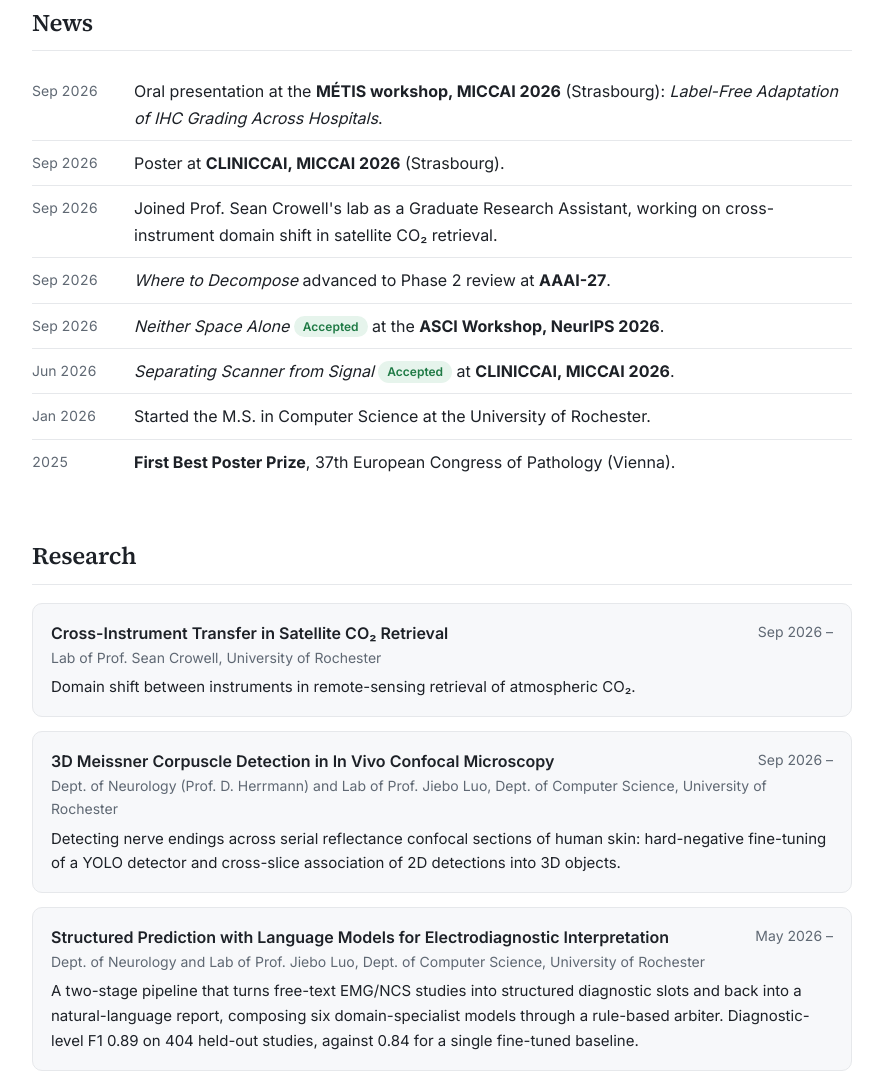
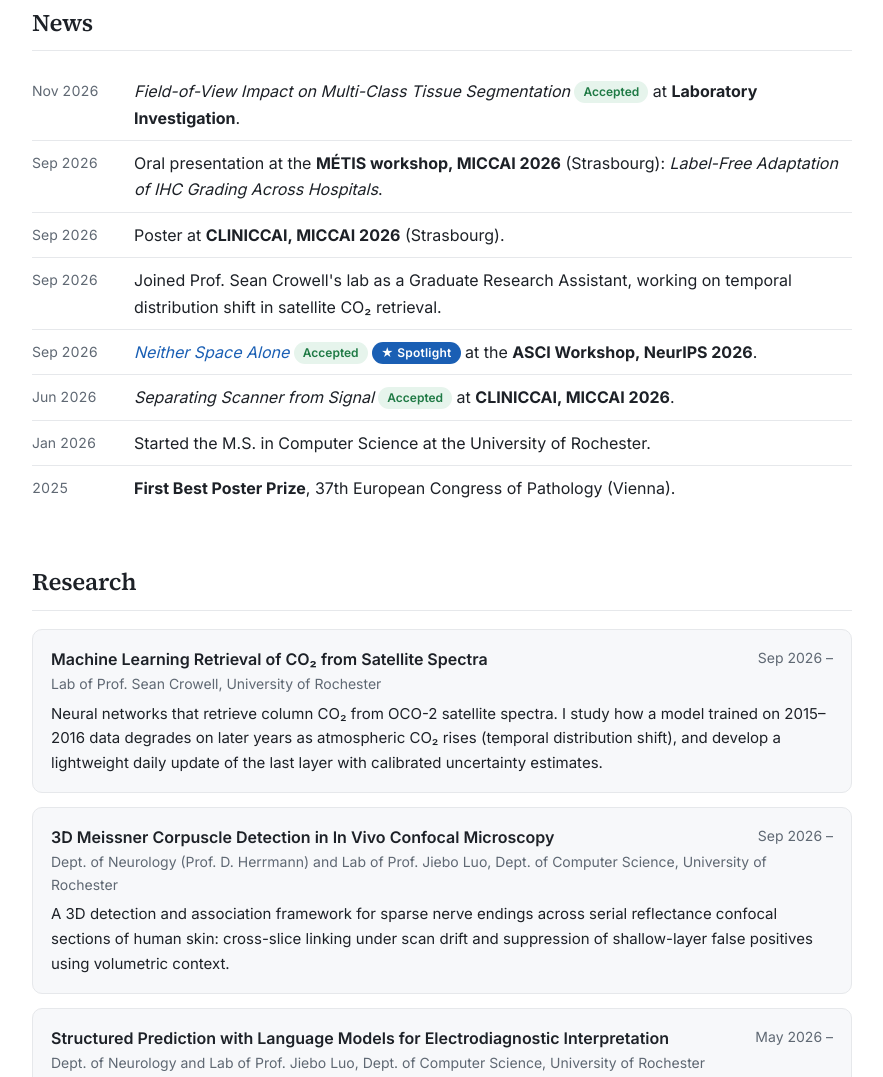
Before and after one commit to jongwoonalee/jongwoonalee.github.io, a plain HTML site: page index.html in a window 1280 px wide. Shown: the part 873-1950 px from the top of the page, without its empty margins (198-1081 px from the left). Drawn offline with Linux system fonts and the light colour scheme.

Commit message:
Revise project and publication information in index.html
Updated project descriptions and publication details in index.html.

```diff
--- a/index.html
+++ b/index.html
@@ -177,6 +177,7 @@
 
         .badge.ok { color: var(--ok); background: var(--ok-soft); }
         .badge.wait { color: var(--wait); background: var(--wait-soft); }
+        .badge.spot { color: var(--bg); background: var(--accent); letter-spacing: 0.02em; }
 
         /* Research projects */
         .projects { display: grid; gap: 14px; }
@@ -294,6 +295,9 @@
     <section>
         <h2>News</h2>
         <ul class="news">
+            <li><span class="date">Nov 2026</span>
+                <span><em>Field-of-View Impact on Multi-Class Tissue Segmentation</em> <span class="badge ok">Accepted</span> at
+                <strong>Laboratory Investigation</strong>.</span></li>
             <li><span class="date">Sep 2026</span>
                 <span>Oral presentation at the <strong>MÉTIS workshop, MICCAI 2026</strong> (Strasbourg):
                 <em>Label-Free Adaptation of IHC Grading Across Hospitals</em>.</span></li>
@@ -301,11 +305,10 @@
                 <span>Poster at <strong>CLINICCAI, MICCAI 2026</strong> (Strasbourg).</span></li>
             <li><span class="date">Sep 2026</span>
                 <span>Joined Prof. Sean Crowell's lab as a Graduate Research Assistant, working on
-                cross-instrument domain shift in satellite CO₂ retrieval.</span></li>
+                temporal distribution shift in satellite CO₂ retrieval.</span></li>
             <li><span class="date">Sep 2026</span>
-                <span><em>Where to Decompose</em> advanced to Phase 2 review at <strong>AAAI-27</strong>.</span></li>
-            <li><span class="date">Sep 2026</span>
-                <span><em>Neither Space Alone</em> <span class="badge ok">Accepted</span> at the
+                <span><a href="https://doi.org/10.48550/arXiv.2610.22756"><em>Neither Space Alone</em></a> <span class="badge ok">Accepted</span>
+                <span class="badge spot">&#9733; Spotlight</span> at the
                 <strong>ASCI Workshop, NeurIPS 2026</strong>.</span></li>
             <li><span class="date">Jun 2026</span>
                 <span><em>Separating Scanner from Signal</em> <span class="badge ok">Accepted</span> at
@@ -324,11 +327,15 @@
 
             <div class="proj">
                 <div class="proj-head">
-                    <span class="proj-title">Cross-Instrument Transfer in Satellite CO₂ Retrieval</span>
+                    <span class="proj-title">Machine Learning Retrieval of CO₂ from Satellite Spectra</span>
                     <span class="proj-when">Sep 2026 –</span>
                 </div>
                 <div class="proj-where">Lab of Prof. Sean Crowell, University of Rochester</div>
-                <p>Domain shift between instruments in remote-sensing retrieval of atmospheric CO₂.</p>
+                <p>
+                    Neural networks that retrieve column CO₂ from OCO-2 satellite spectra. I study how a model trained on
+                    2015–2016 data degrades on later years as atmospheric CO₂ rises (temporal distribution shift), and develop
+                    a lightweight daily update of the last layer with calibrated uncertainty estimates.
+                </p>
             </div>
 
             <div class="proj">
@@ -338,8 +345,9 @@
                 </div>
                 <div class="proj-where">Dept. of Neurology (Prof. D. Herrmann) and Lab of Prof. Jiebo Luo, Dept. of Computer Science, University of Rochester</div>
                 <p>
-                    Detecting nerve endings across serial reflectance confocal sections of human skin: hard-negative
-                    fine-tuning of a YOLO detector and cross-slice association of 2D detections into 3D objects.
+                    A 3D detection and association framework for sparse nerve endings across serial reflectance confocal
+                    sections of human skin: cross-slice linking under scan drift and suppression of shallow-layer false
+                    positives using volumetric context.
                 </p>
             </div>
 
@@ -399,12 +407,18 @@
             <li>
                 <div class="pub-title">Neither Space Alone: Input- and Feature-Space Correction for Cross-Hospital IHC Grading</div>
                 <div class="pub-authors"><b>Jongwon Lee</b>*, Jhair Gallardo</div>
-                <div class="pub-venue"><em>AI at Scale for Clinical Impact (ASCI) Workshop, NeurIPS 2026</em> <span class="badge ok">Accepted</span></div>
+                <div class="pub-venue"><em>AI at Scale for Clinical Impact (ASCI) Workshop, NeurIPS 2026</em> <span class="badge ok">Accepted</span> <span class="badge spot">&#9733; Spotlight</span></div>
+                <div class="pub-links"><a href="https://doi.org/10.48550/arXiv.2610.22756">arXiv</a></div>
             </li>
             <li>
                 <div class="pub-title">Where to Decompose: Expert Composition and Structured Prediction for Electrodiagnostic Interpretation</div>
                 <div class="pub-authors"><b>Jongwon Lee</b>*</div>
-                <div class="pub-venue"><em>AAAI Conference on Artificial Intelligence (AAAI-27)</em> <span class="badge wait">Under review · Phase 2</span></div>
+                <div class="pub-venue">Manuscript, 2026 <span class="badge wait">Under review</span></div>
+            </li>
+            <li>
+                <div class="pub-title">From Sparse Slices to 3D Counts: Learning to Verify Microscopic Objects</div>
+                <div class="pub-authors"><b>Jongwon Lee</b>*</div>
+                <div class="pub-venue">Manuscript, 2026 <span class="badge wait">Under review</span></div>
             </li>
         </ul>
 
@@ -412,8 +426,8 @@
         <ul class="pubs">
             <li>
                 <div class="pub-title">Field-of-View Impact on Multi-Class Tissue Segmentation: A Systematic Analysis of Size-Dependent Detection Performance Across Multiple Cancer Types</div>
-                <div class="pub-authors">D Jo, <b>Jongwon Lee</b>*, et al.</div>
-                <div class="pub-venue"><em>Laboratory Investigation</em>, 2026 <span class="badge wait">Minor revision</span></div>
+                <div class="pub-authors">D Jo*, <b>Jongwon Lee</b>*, et al.</div>
+                <div class="pub-venue"><em>Laboratory Investigation</em>, 2026 <span class="badge ok">Accepted</span></div>
             </li>
             <li>
                 <div class="pub-title">Artificial Intelligence-Assessed Tumor Central Tumor-Infiltrating Lymphocytes Predict Recurrence-Free Survival in Transurethral Resection of Bladder Tumor Specimens</div>
@@ -544,7 +558,7 @@
         </div>
     </section>
 
-    <footer>Last updated October 2026</footer>
+    <footer>Last updated November 2026</footer>
 </div>
 </body>
 </html>
```
